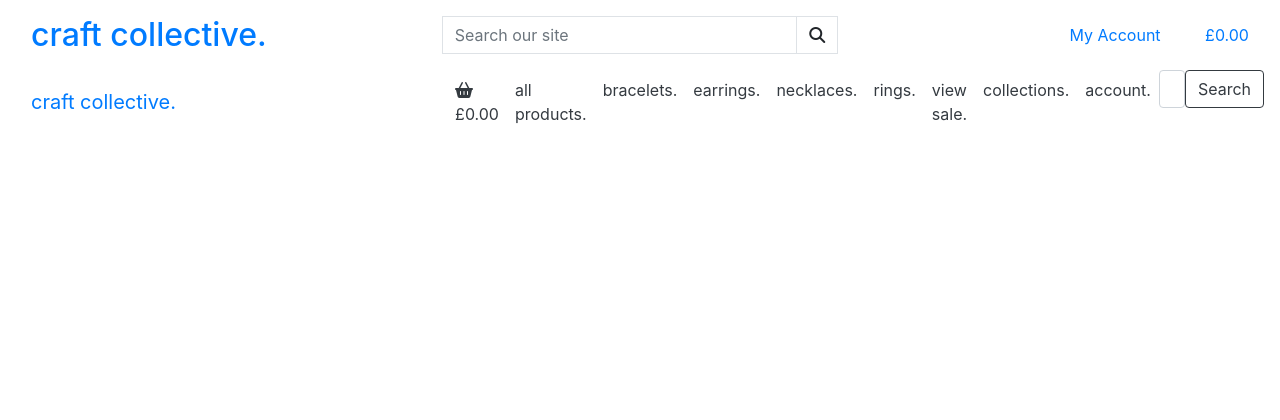
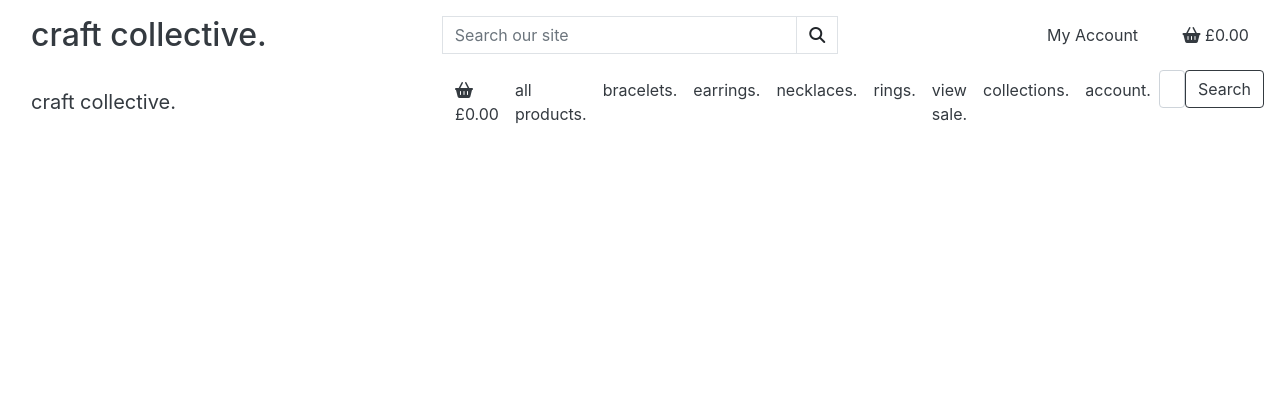
Before and after one commit to lrchnnng/craft-collective, a Django app: page / in a window 1280 px wide. Shown: the top 420 px of the page. Run offline with Django 3.2, Linux system fonts and the light colour scheme; some libraries are stand-ins or nearby versions.

Commit message:
fixed colour issue with top nav

```diff
--- a/templates/base.html
+++ b/templates/base.html
@@ -49,7 +49,7 @@
     <div id="topnav" class="row bg-white pt-lg-2 d-none d-lg-flex">
       <div class="col-12 col-lg-4 my-auto py-1 py-lg-0 text-center text-lg-left">
         <a href="{% url 'home' %}" class="nav-link main-logo-link">
-          <h2 class="logo-font text-black my-0">craft collective.</h2>
+          <h2 class="logo-font text-dark my-0">craft collective.</h2>
         </a>
       </div>
       <div class="col-12 col-lg-4 my-auto py-1 py-lg-0">
@@ -73,7 +73,7 @@
             <a class="text-black nav-link" href="#" id="user-options" data-toggle="dropdown" aria-haspopup="true"
               aria-expanded="false">
               <div class="text-center">
-                <p class="my-0">My Account</p>
+                <p class="my-0 text-dark">My Account</p>
               </div>
             </a>
             <div class="dropdown-menu border-0" aria-labelledby="user-options">
@@ -92,7 +92,8 @@
           <li class="list-inline-item">
             <a class="{% if grand_total %}text-info font-weight-bold{% else %}text-black{% endif %} nav-link" href="">
               <div class="text-center">
-                <p class="my-0">
+                <p class="my-0 text-dark">
+                  <i class="fas fa-shopping-basket"></i>
                   {% if grand_total %}
                   £{{ grand_total|floatformat:2 }}
                   {% else %}
@@ -108,7 +109,7 @@
     <div class="row bg-white">
       <nav class="navbar navbar-expand-lg bg-body-tertiary w-100">
         <div class="container-fluid">
-          <a href="" class="navbar-brand">craft collective.</a>
+          <a href="" class="navbar-brand text-dark">craft collective.</a>
           <button class="navbar-toggler" type="button" data-bs-toggle="collapse"
             data-bs-target="#navbarSupportedContent" aria-controls="navbarSupportedContent" aria-expanded="false"
             aria-label="Toggle navigation">
```
